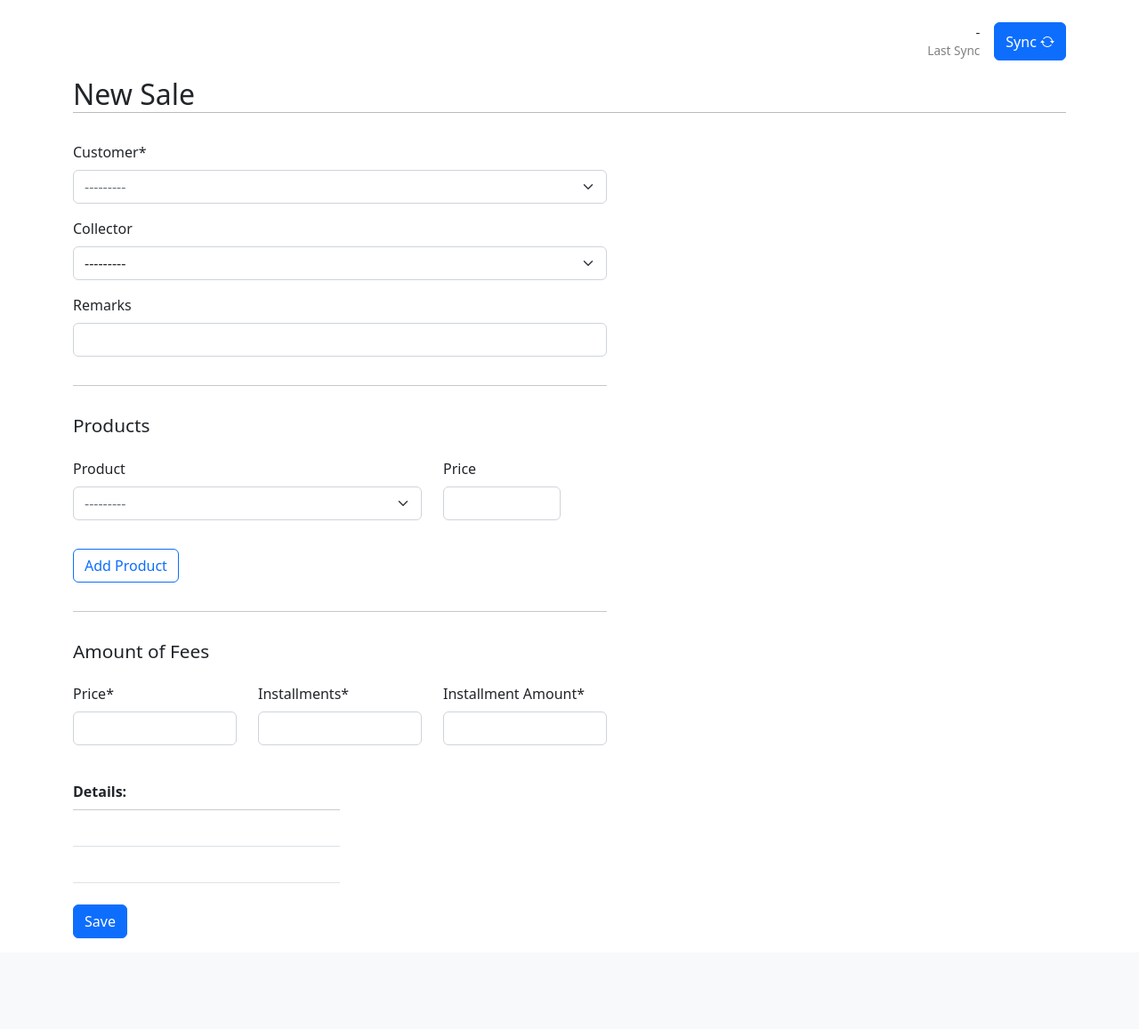
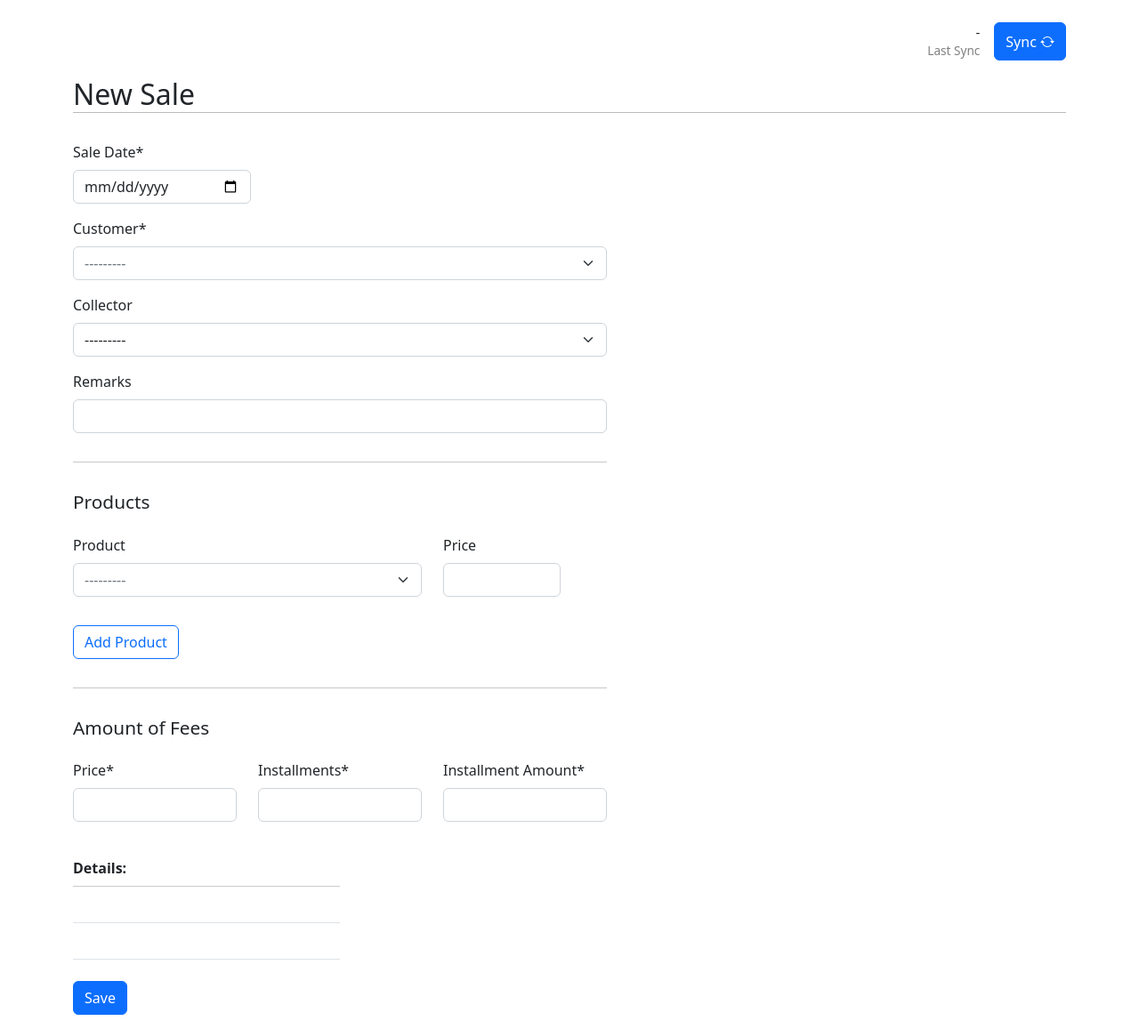
Before and after one commit to luciano-im/app-cobranzas, a Django app: page /sales/create/ in a window 1280 px wide. Shown: the part 56-1213 px from the top of the page at 89% size. Before the commit the page ends 1111 px from the top, so only its background shows below. Run offline with Django 4.2, Linux system fonts and the light colour scheme; the visitor is signed in with stand-in values (Sample User, id 1); data comes from the database, SQL or seed files in the repository; data that the repository does not hold is empty; some libraries are stand-ins or nearby versions.

Commit message:
✨ Add sale date field to Sale model and templates

```diff
--- a/cobranzas/app/forms.py
+++ b/cobranzas/app/forms.py
@@ -54,6 +54,7 @@ class ProductCreationForm(forms.ModelForm):
 
 
 class SaleCreationForm(forms.ModelForm):
+    sale_date = forms.DateField(required=True, widget=forms.DateInput(attrs={'type': 'date'}), label=_('Sale Date'))
     customer = forms.ModelChoiceField(queryset=Customer.objects.order_by('name'), label=_('Customer'))
     price = forms.FloatField(widget=forms.NumberInput(attrs={'readonly': True}), label=_('Price'))
     collector = UserModelChoiceField(queryset=User.objects.order_by('first_name', 'last_name'), required=False, label=_('Collector'))
@@ -61,10 +62,11 @@ class SaleCreationForm(forms.ModelForm):
 
     class Meta:
         model = Sale
-        fields = ['customer', 'collector', 'price', 'installment_amount', 'installments', 'uncollectible', 'remarks']
+        fields = ['sale_date', 'customer', 'collector', 'price', 'installment_amount', 'installments', 'uncollectible', 'remarks']
 
 
 class SaleWithPaymentsUpdateForm(forms.ModelForm):
+    sale_date = forms.DateField(required=True, input_formats=('%Y-%m-%d',), widget=forms.DateInput(format='%Y-%m-%d', attrs={'type': 'date'}), label=_('Sale Date'))
     customer = forms.ModelChoiceField(disabled=True, queryset=Customer.objects.order_by('name'), label=_('Customer'))
     collector = UserModelChoiceField(disabled=True, queryset=User.objects.order_by('first_name', 'last_name'), required=False, label=_('Collector'))
     price = forms.FloatField(disabled=True, label=_('Price'))
@@ -74,7 +76,7 @@ class SaleWithPaymentsUpdateForm(forms.ModelForm):
 
     class Meta:
         model = Sale
-        fields = ['customer', 'collector', 'price', 'installment_amount', 'installments', 'uncollectible', 'remarks']
+        fields = ['sale_date', 'customer', 'collector', 'price', 'installment_amount', 'installments', 'uncollectible', 'remarks']
 
 
 class SaleProductCreationForm(forms.ModelForm):
--- a/cobranzas/app/models.py
+++ b/cobranzas/app/models.py
@@ -1,3 +1,4 @@
+import datetime
 import json
 from django.conf import settings
 from django.contrib import admin
@@ -63,6 +64,7 @@ class Sale(models.Model):
     )
     date = models.DateTimeField(auto_now_add=True, db_index=True, verbose_name=_('Date'))
     modification = models.DateTimeField(auto_now=True, verbose_name=_('Modification Date'))
+    sale_date = models.DateTimeField(db_index=True, default=datetime.date.today(), verbose_name=_('Sale Date'))
     collector = models.ForeignKey(settings.AUTH_USER_MODEL, on_delete=models.CASCADE, null=True, blank=True, related_name='collector', verbose_name=_('Collector'))
     uncollectible = models.BooleanField(default=False, verbose_name=_('Is uncollectible?'))
     remarks = models.TextField(default="", verbose_name=_('Remarks'))
--- a/cobranzas/app/templates/create_sale.html
+++ b/cobranzas/app/templates/create_sale.html
@@ -12,6 +12,9 @@
 <h2>{% translate "New Sale" %}</h2>
 <form action="{% url 'create-sale' %}" method="post" class="sale-creation">
   {% csrf_token %}
+  <div class="col-12 col-sm-4">
+    {{ form.sale_date|as_crispy_field }}
+  </div>
   {{ form.customer|as_crispy_field }}
   {{ form.collector|as_crispy_field }}
   {{ form.remarks|as_crispy_field }}
```
Also changed, not shown: cobranzas/app/templates/update_sale.html (+8 -0 lines), cobranzas/app/migrations/0014_sale_sale_date.py (added), cobranzas/collection/migrations/0006_alter_collection_delivered.py (added).
